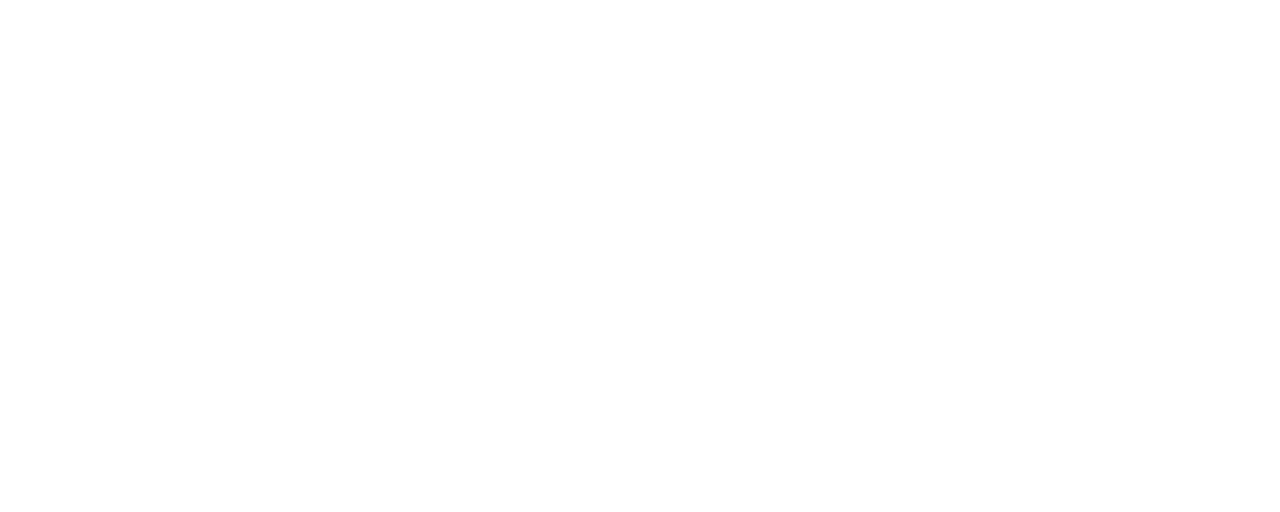
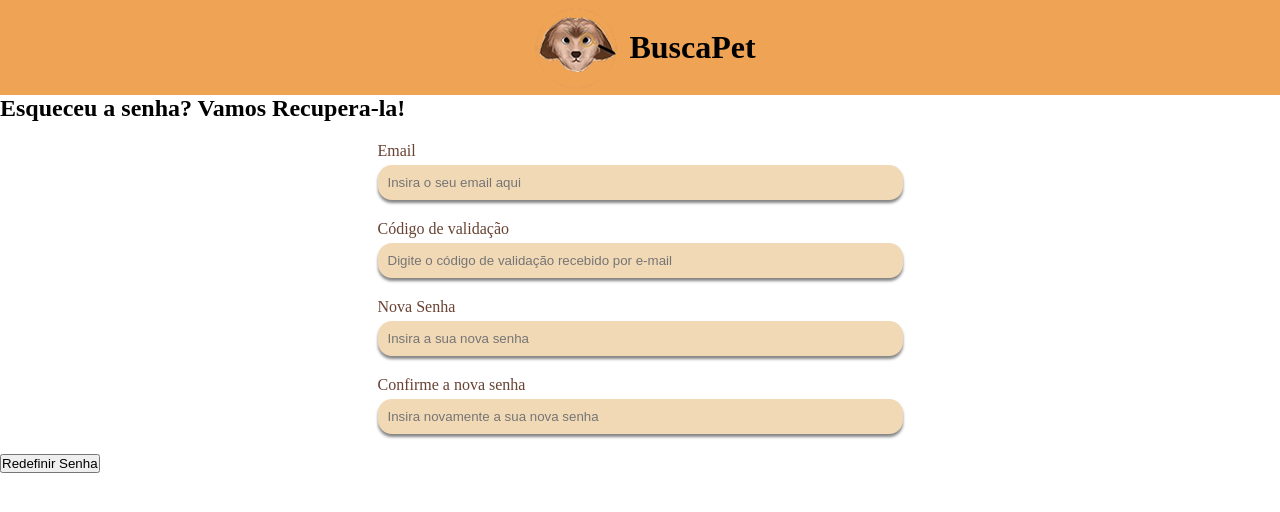
Before and after one commit to israelsouza/busca-pet, a React (Vite) app in the folder busca-pet/: page / in a window 1280 px wide. Shown: the top 512 px of the page. Built offline with nearby package versions, Linux system fonts and the light colour scheme.

Commit message:
feat: criação da tela de rec senha

```diff
--- a/busca-pet/src/pages/RecuperacaoSenha.jsx
+++ b/busca-pet/src/pages/RecuperacaoSenha.jsx
@@ -1,13 +1,45 @@
 import React from "react";
+import HeaderForm from "../components/HeaderForm";
+import InputTxt from "../components/InputTxt";
+import ButtonForm from "../components/ButtonForm";
 
 const RecuperacaoSenha = () => {
-  return <div className="rec-senha">
+  return (
+    <div className="rec-senha">
+      <div className="rec-senha__form">
+        <div className="rec-senha__header">
+          <HeaderForm />
+        </div>
 
-    <div className="rec-senha__form"></div>
+        <div className="rec-senha__body">
+          <div className="rec-senha__box-title">
+            <h2 className="rec-senha__title">
+              Esqueceu a senha? Vamos Recupera-la!
+            </h2>
+          </div>
 
-    <div className="rec-senha__image"></div>
+          <div className="rec-senha__box-form">
+            <InputTxt name="Email" place="Insira o seu email aqui" />
+            <InputTxt
+              name="Código de validação"
+              place="Digite o código de validação recebido por e-mail"
+            />
+            <InputTxt name="Nova Senha" place="Insira a sua nova senha" />
+            <InputTxt
+              name="Confirme a nova senha"
+              place="Insira novamente a sua nova senha"
+            />
+          </div>
 
-  </div>;
+          <div className="rec-senha__box-btn">
+            <ButtonForm placeholder="Redefinir Senha" />
+          </div>
+        </div>
+      </div>
+
+      <div className="rec-senha__image"></div>
+    </div>
+  );
 };
 
 export default RecuperacaoSenha;
```
